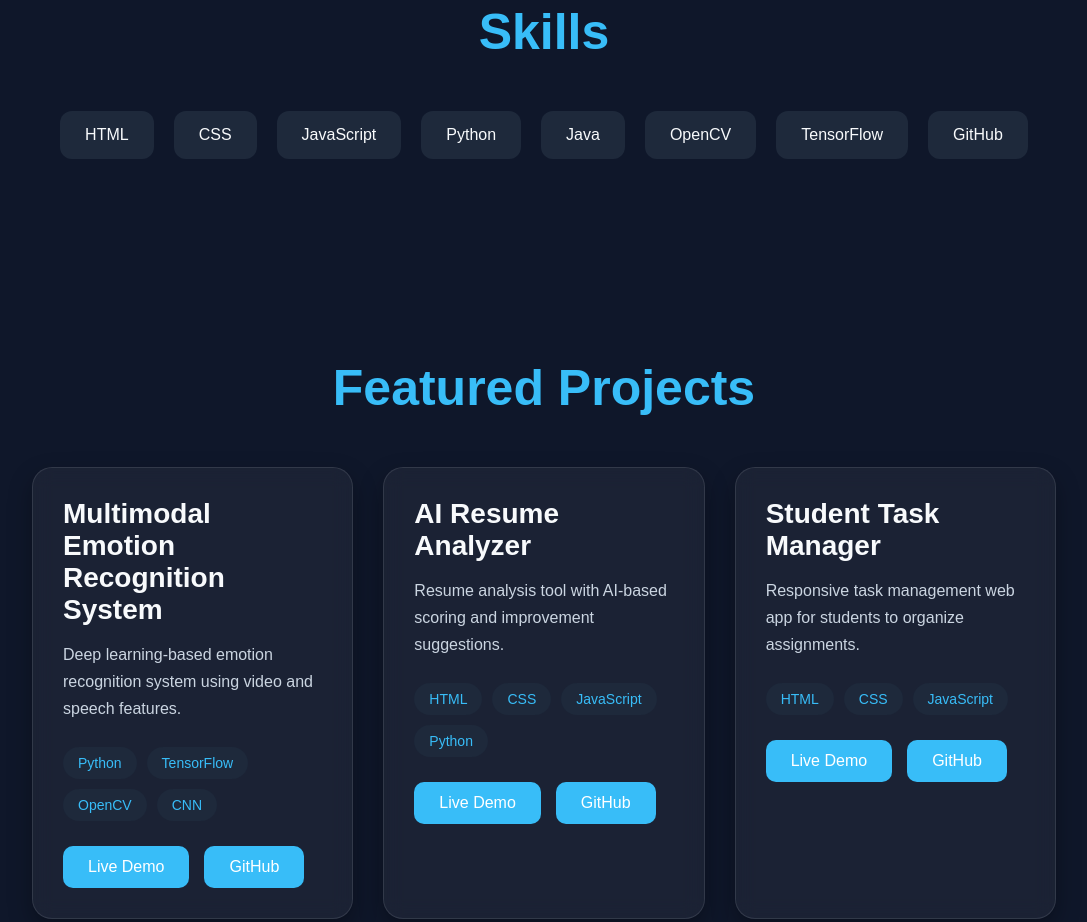
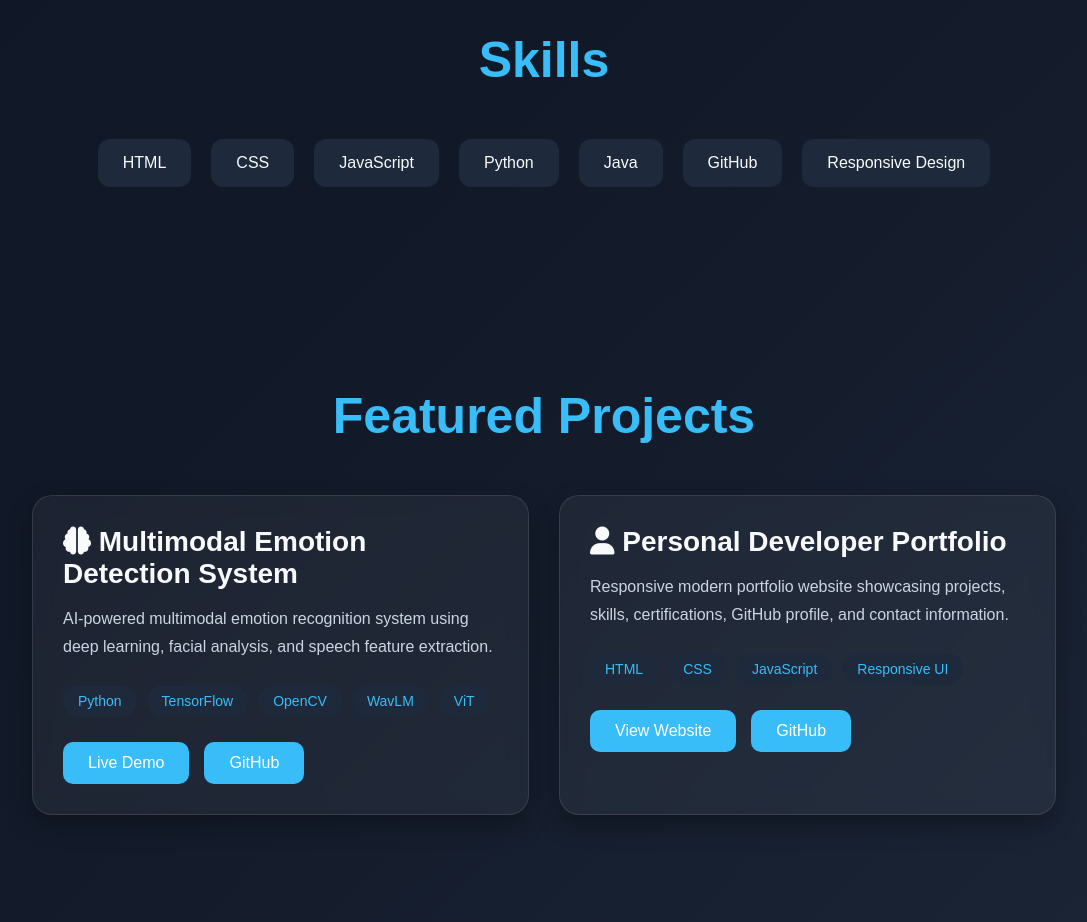
Before and after one commit to sabina-e/Sabina_Portfolio, a plain HTML site: page index.html in a window 1280 px wide. Shown: the part 1411-2333 px from the top of the page, without its empty margins (96-1183 px from the left). Drawn offline with nearby package versions, Linux system fonts and the light colour scheme.

Commit message:
updated portfolio

```diff
--- a/index.html
+++ b/index.html
@@ -12,11 +12,20 @@
     Sabina E | Developer Portfolio
   </title>
 
+  <!-- CSS -->
+
   <link rel="stylesheet"
     href="style.css">
 
+  <!-- ANIMATE CSS -->
+
   <link rel="stylesheet"
     href="https://cdnjs.cloudflare.com/ajax/libs/animate.css/4.1.1/animate.min.css"/>
+
+  <!-- FONT AWESOME -->
+
+  <link rel="stylesheet"
+    href="https://cdnjs.cloudflare.com/ajax/libs/font-awesome/6.5.1/css/all.min.css"/>
 
 </head>
 
@@ -73,16 +82,19 @@
     </h1>
 
     <p>
-      Full Stack Developer &
-      AI Enthusiast
+
+      Full Stack Developer
+
     </p>
 
     <div class="hero-buttons">
 
       <a href="#projects">
+
         <button>
           View Projects
         </button>
+
       </a>
 
       <a href="resume.pdf"
@@ -94,7 +106,7 @@
 
       </a>
 
-      <a href="https://github.com/YOURUSERNAME"
+      <a href="https://github.com/sabina-e"
         target="_blank">
 
         <button>
@@ -119,14 +131,7 @@
 
       <p>
 
-        I am a fresher developer passionate
-        about web development, artificial
-        intelligence, and building responsive
-        applications.
-
-        I enjoy creating user-friendly
-        interfaces and AI-powered systems
-        using modern technologies.
+        Motivated developer with passion in building responsive and user- friendly web applications. I am eager to contribute my skills to innovative projects and collaborate with dynamic teams. I am committed to continuous learning and growth in the ever-evolving field of software development.
 
       </p>
 
@@ -164,16 +169,18 @@
         Java
       </div>
 
-      <div class="skill-box">
-        OpenCV
-      </div>
 
-      <div class="skill-box">
-        TensorFlow
-      </div>
+
+
 
       <div class="skill-box">
         GitHub
+      </div>
+
+
+
+      <div class="skill-box">
+        Responsive Design
       </div>
 
     </div>
@@ -185,9 +192,7 @@
   <section id="projects">
 
     <h2 class="section-title">
-
       Featured Projects
-
     </h2>
 
     <div class="projects-container">
@@ -200,16 +205,19 @@
 
           <h3>
 
+            <i class="fa-solid fa-brain"></i>
+
             Multimodal Emotion
-            Recognition System
+            Detection System
 
           </h3>
 
           <p>
 
-            Deep learning-based emotion
-            recognition system using
-            video and speech features.
+            AI-powered multimodal emotion
+            recognition system using deep
+            learning, facial analysis,
+            and speech feature extraction.
 
           </p>
 
@@ -221,22 +229,31 @@
 
             <span>OpenCV</span>
 
-            <span>CNN</span>
+
+
+            <span>WavLM</span>
+
+            <span>ViT</span>
 
           </div>
 
           <div class="project-buttons">
 
             <a href="#">
+
               <button>
                 Live Demo
               </button>
+
             </a>
 
-            <a href="#">
+            <a href="https://github.com/sabina-e"
+              target="_blank">
+
               <button>
                 GitHub
               </button>
+
             </a>
 
           </div>
@@ -253,15 +270,19 @@
 
           <h3>
 
-            AI Resume Analyzer
+            <i class="fa-solid fa-user"></i>
+
+            Personal Developer
+            Portfolio
 
           </h3>
 
           <p>
 
-            Resume analysis tool with
-            AI-based scoring and
-            improvement suggestions.
+            Responsive modern portfolio website
+            showcasing projects, skills,
+            certifications, GitHub profile,
+            and contact information.
 
           </p>
 
@@ -273,72 +294,27 @@
 
             <span>JavaScript</span>
 
-            <span>Python</span>
+            <span>Responsive UI</span>
 
           </div>
 
           <div class="project-buttons">
 
-            <a href="#">
+            <a href="#home">
+
               <button>
-                Live Demo
+                View Website
               </button>
+
             </a>
 
-            <a href="#">
+            <a href="https://github.com/sabina-e"
+              target="_blank">
+
               <button>
                 GitHub
               </button>
-            </a>
 
-          </div>
-
-        </div>
-
-      </div>
-
-      <!-- PROJECT 3 -->
-
-      <div class="project-card">
-
-        <div class="project-content">
-
-          <h3>
-
-            Student Task Manager
-
-          </h3>
-
-          <p>
-
-            Responsive task management
-            web app for students to
-            organize assignments.
-
-          </p>
-
-          <div class="tech-stack">
-
-            <span>HTML</span>
-
-            <span>CSS</span>
-
-            <span>JavaScript</span>
-
-          </div>
-
-          <div class="project-buttons">
-
-            <a href="#">
-              <button>
-                Live Demo
-              </button>
-            </a>
-
-            <a href="#">
-              <button>
-                GitHub
-              </button>
             </a>
 
           </div>
@@ -376,7 +352,7 @@
 
         </a>
 
-        <a href="https://github.com/YOURUSERNAME"
+        <a href="https://github.com/sabina-e"
           target="_blank">
 
           <button>
@@ -404,6 +380,8 @@
 
   </footer>
 
+  <!-- JS -->
+
   <script src="script.js">
   </script>
 
--- a/style.css
+++ b/style.css
@@ -11,7 +11,13 @@ html{
 
 body{
 
-  background:#0f172a;
+  background:
+  linear-gradient(
+  135deg,
+  #0f172a,
+  #111827,
+  #1e293b
+  );
 
   color:#f8fafc;
 
@@ -91,6 +97,27 @@ nav a:hover{
   text-align:center;
 
   padding:20px;
+
+  position:relative;
+}
+
+.hero::before{
+
+  content:"";
+
+  position:absolute;
+
+  width:350px;
+
+  height:350px;
+
+  background:#38bdf8;
+
+  filter:blur(140px);
+
+  opacity:0.15;
+
+  z-index:-1;
 }
 
 .hero h1{
@@ -245,7 +272,11 @@ section{
   translateY(-12px);
 
   box-shadow:
-  0 20px 40px rgba(56,189,248,0.2);
+  0 20px 40px
+  rgba(56,189,248,0.35);
+
+  border:
+  1px solid #38bdf8;
 }
 
 .project-content{
```
Also changed, not shown: 1 other file.
